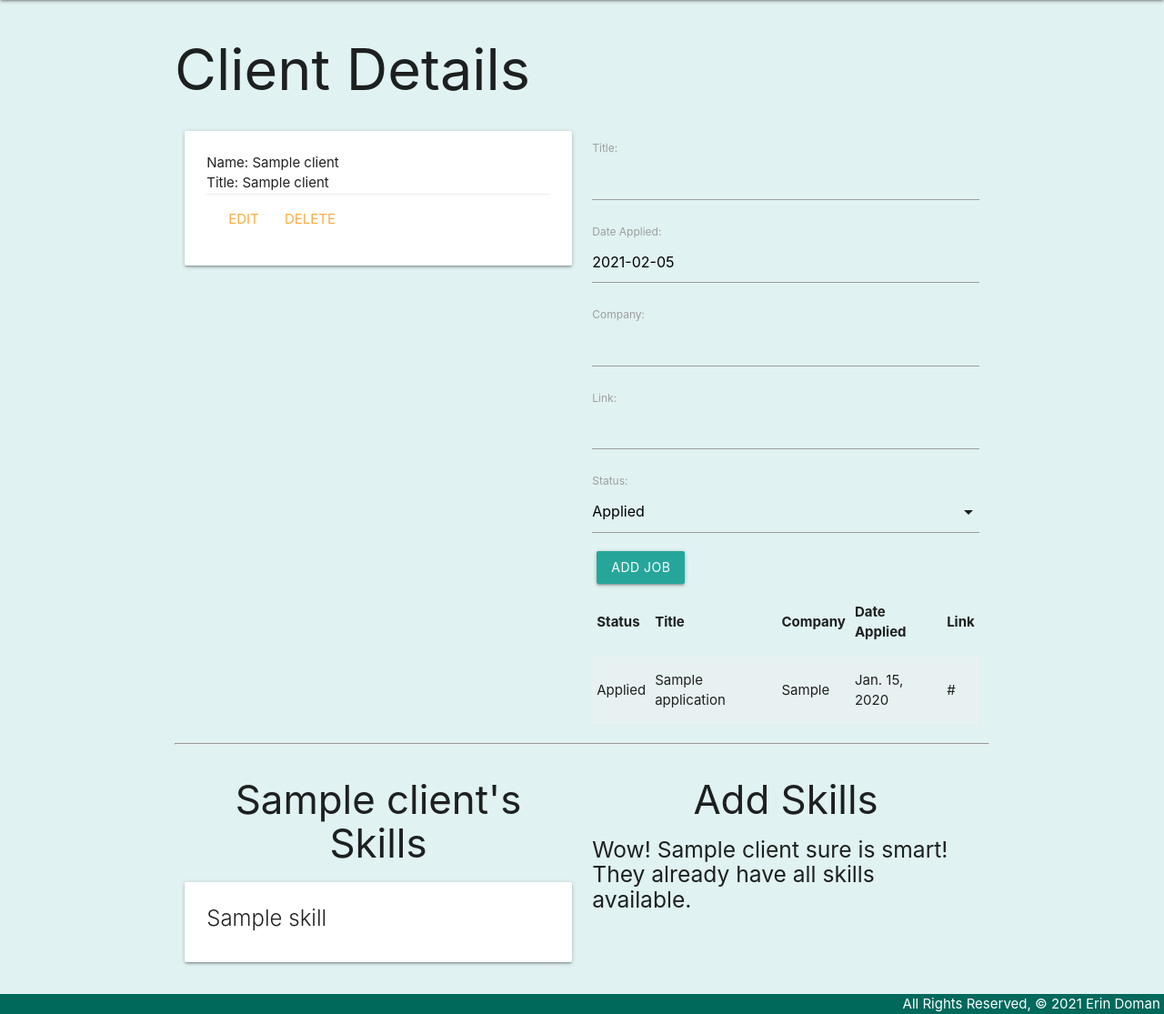
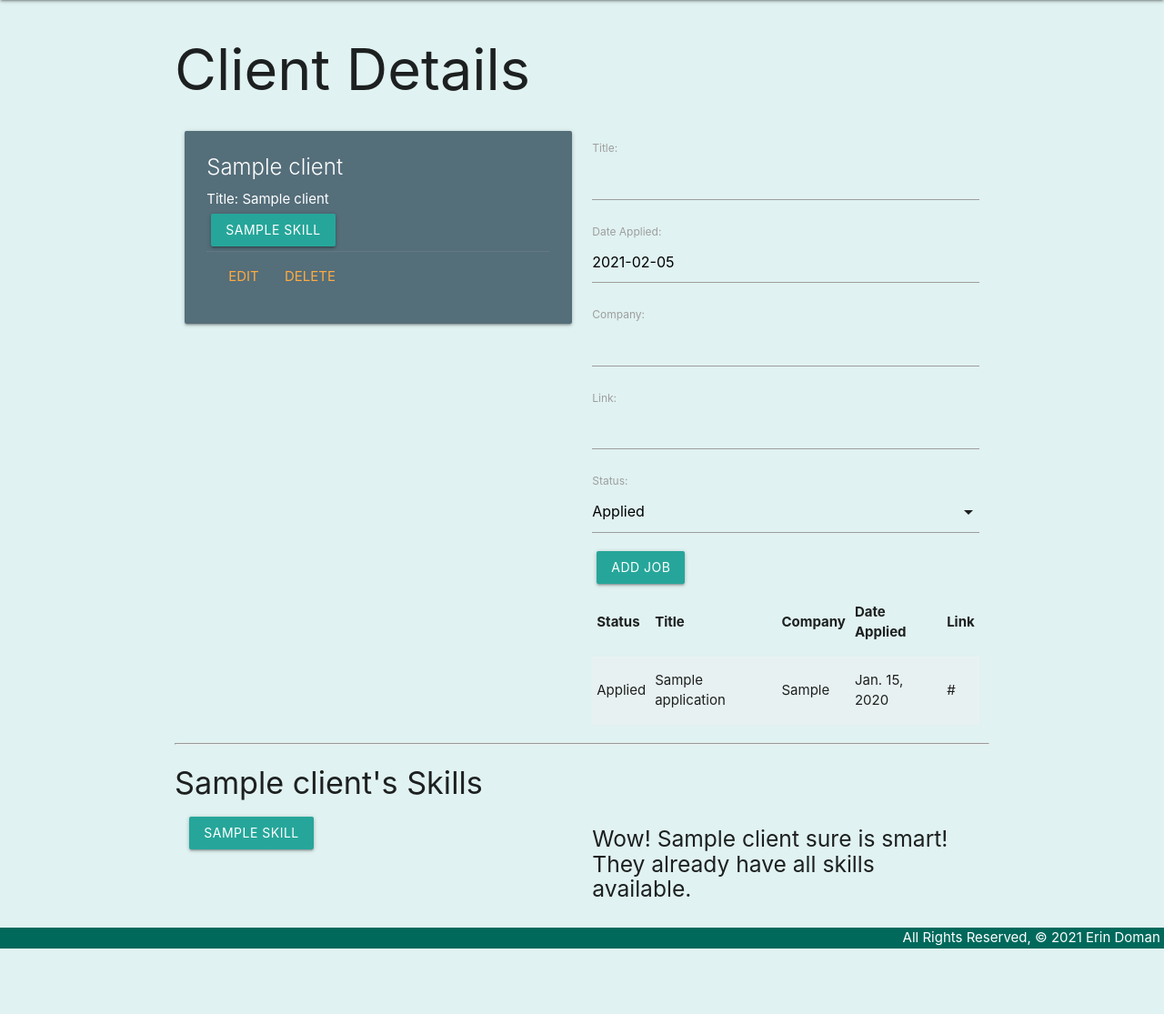
Before and after one commit to erindoman/career-coaching-app, a Django app: page /clients/1/ in a window 1280 px wide. Shown: the part 64-1179 px from the top of the page at 91% size. After the commit the page ends 1107 px from the top, so only its background shows below. Run offline with Django 3.2, Linux system fonts and the light colour scheme; a user stored in the database is signed in; tables that the repository leaves empty hold one stand-in row (values such as "Sample post").

Commit message:
add client detailss page styling

```diff
--- a/main_app/static/css/style.css
+++ b/main_app/static/css/style.css
@@ -16,6 +16,7 @@ footer.page-footer {
 
 h3 {
   text-align: center;
+  color: #004d40;
 }
 
 a {
--- a/main_app/templates/about.html
+++ b/main_app/templates/about.html
@@ -1,7 +1,7 @@
 {% extends 'base.html' %}
 {% block content %}
 
-<h1>About the Career Coach App</h1>
+<h3>About the Career Coach App</h3>
 <hr />
 <p>Lorem ipsum dolor sit amet, consectetur adipiscing elit, sed do eiusmod tempor incididunt ut labore et dolore magna aliqua. Ut enim ad minim veniam, quis nostrud exercitation ullamco laboris nisi ut aliquip ex ea commodo consequat. Duis aute irure dolor in reprehenderit in voluptate velit esse cillum dolore eu fugiat nulla pariatur. Excepteur sint occaecat cupidatat non proident, sunt in culpa qui officia deserunt mollit anim id est laborum.</p>
 
--- a/main_app/templates/clients/detail.html
+++ b/main_app/templates/clients/detail.html
@@ -4,17 +4,25 @@
 <h1>Client Details</h1>
 
 <div class="row">
-    <div class="col s6">
-        <div class="card">
-            <div class="card-content">
-                <p>Name: {{ client.name }}</p>
+  <div class="col s12 m6">
+    <div class="card blue-grey darken-1">
+      <div class="card-content white-text">
+        <span class="card-title">{{ client.name }}</span>
                 <p>Title: {{ client.title }}</p>
+                {% if client.skills.count %}
+      {% for skill in client.skills.all %}
+        <a class="waves-effect waves-light btn">
+             {{ skill.name }}
+        </a>
+      {% endfor %}
+    {% else %}
+      <h5>No Skills Added</h5>
+    {% endif %}
 
                 <div class="card-action">
                     <a href="{% url 'clients_update' client.id %}">Edit</a>
                     <a href="{% url 'clients_delete' client.id %}">Delete</a>
                   </div>
-
             </div>
         </div>
     </div>
@@ -44,25 +52,20 @@
 
 </div>
 <hr>
+<h4>{{ client.name }}'s Skills</h4>
 <div class="row">
   <div class="col s6">
-    <h3>{{ client.name }}'s Skills</h3>
     {% if client.skills.count %}
       {% for skill in client.skills.all %}
-        <div class="card">
-          <div class="card-content">
-            <span class="card-title">
+        <a class="waves-effect waves-light btn">
              {{ skill.name }}
-            </span>
-          </div>
-        </div>
+        </a>
       {% endfor %}
     {% else %}
       <h5>No Skills Added</h5>
     {% endif %}
   </div>
   <div class="col s6">
-    <h3>Add Skills</h3>
     {% if skills.count %}
       {% for skill in skills.all %}
         <div class="card">
--- a/main_app/templates/clients/index.html
+++ b/main_app/templates/clients/index.html
@@ -1,7 +1,7 @@
 {% extends 'base.html' %}
 {% block content %}
 
-<h1>Clients List</h1>
+<h3>My Clients</h3>
 
 {% for client in clients %}
   <div class="card">
--- a/main_app/templates/main_app/client_confirm_delete.html
+++ b/main_app/templates/main_app/client_confirm_delete.html
@@ -1,9 +1,8 @@
 {% extends 'base.html' %}
 
 {% block content %}
-  <h1>Delete Client</h1>
 
-  <h4>Are you sure you want to delete <span class="teal-text">{{ object.name }}</span>?</h4>
+  <h3>Are you sure you want to delete <span class="teal-text">{{ object.name }}</span>?</h3>
 
   <form action="" method="POST">
     {% csrf_token %}
--- a/main_app/templates/main_app/skill_confirm_delete.html
+++ b/main_app/templates/main_app/skill_confirm_delete.html
@@ -1,9 +1,8 @@
 {% extends 'base.html' %}
 
 {% block content %}
-  <h1>Delete Skill</h1>
 
-  <h4>Are you sure you want to delete <span class="teal-text">{{ object.name }}</span>?</h4>
+  <h3>Are you sure you want to delete <span class="teal-text">{{ object.name }}</span>?</h3>
 
   <form action="" method="POST">
     {% csrf_token %}
--- a/main_app/templates/main_app/skill_detail.html
+++ b/main_app/templates/main_app/skill_detail.html
@@ -1,7 +1,5 @@
 {% extends 'base.html' %}
 {% block content %}
-
-<h1>Skill Details</h1>
 
 <div class="row">
   <div class="col s6 col-offset-3">
--- a/main_app/templates/main_app/skill_form.html
+++ b/main_app/templates/main_app/skill_form.html
@@ -2,9 +2,9 @@
 
 {% block content %}
   {% if object %}
-    <h1>Edit <span class="teal-text">{{object.name}}</span></h1>
+    <h3>Edit <span class="teal-text">{{object.name}}</span></h3>
   {% else %}
-    <h1>Add Skill</h1>
+    <h3>Add Skill</h3>
   {% endif %}
   <form action="" method="post">
     {% csrf_token %}
--- a/main_app/views.py
+++ b/main_app/views.py
@@ -68,7 +68,7 @@ class ClientCreate(LoginRequiredMixin, CreateView):
 
 class ClientUpdate(LoginRequiredMixin, UpdateView):
     model = Client
-    fields = '__all__'
+    fields = ['name', 'title']
 
 class ClientDelete(LoginRequiredMixin, DeleteView):
     model = Client
```
Also changed, not shown: main_app/templates/main_app/application_detail.html (deleted, +0 -19 lines), main_app/templates/main_app/application_list.html (deleted, +0 -16 lines), main_app/templates/main_app/client_form.html (+5 -2 lines).
